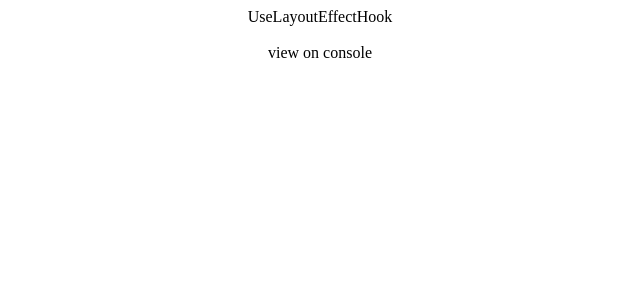
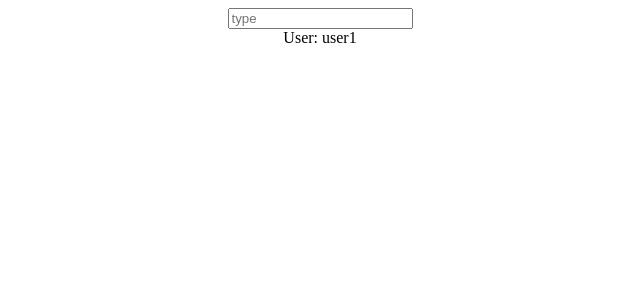
Before and after one commit to pranandv/React-hooks, a React (Create React App) app: page / in a window 1280 px wide. Shown: the top 300 px of the page, without its empty margins (320-960 px from the left). Built offline with nearby package versions, Linux system fonts and the light colour scheme.

Commit message:
useContext hooks

```diff
--- a/src/App.js
+++ b/src/App.js
@@ -1,5 +1,6 @@
 import './App.css';
-import UseLayoutEffectHook from './useLayoutEffect/UseLayoutEffectHook';
+import UseContextHook from './useContext/UseContextHook';
+// import UseLayoutEffectHook from './useLayoutEffect/UseLayoutEffectHook';
 // import UseEffectHook from './useEffect/UseEffectHook';
 // import UseRefHook from './useRef/UseRefHook';
 // import UseStateLearning from './useState/UseState'
@@ -12,7 +13,8 @@ function App() {
       {/* <UseReducerHook/> */}
       {/* <UseEffectHook/> */}
       {/* <UseRefHook/> */}
-      <UseLayoutEffectHook/>
+      {/* <UseLayoutEffectHook/> */}
+      <UseContextHook/>
     </div>
   );
 }
--- /dev/null
+++ b/src/useContext/Login.js
@@ -0,0 +1,15 @@
+import React, { useContext } from 'react'
+import { AppContext } from '../useContext/UseContextHook'
+
+function Login() {
+    const { setUser } = useContext(AppContext)
+    return (
+        <div>
+            <input onChange={(event) => {
+                setUser(event.target.value)
+            }} placeholder='type'></input>
+        </div>
+    )
+}
+
+export default Login
--- /dev/null
+++ b/src/useContext/UseContextHook.js
@@ -0,0 +1,19 @@
+import React, { createContext, useState } from 'react'
+import Login from './Login'
+import User from './User'
+
+export const AppContext = createContext(null)
+
+function UseContextHook() {
+    const [user, setUser] = useState("user1")
+    return (
+        <div>
+            <AppContext.Provider value={{ user, setUser }}>
+                <Login />
+                <User />
+            </ AppContext.Provider >
+        </div>
+    )
+}
+
+export default UseContextHook
--- /dev/null
+++ b/src/useContext/User.js
@@ -0,0 +1,11 @@
+import React, { useContext } from 'react'
+import { AppContext } from '../useContext/UseContextHook'
+
+function User() {
+    const { user } = useContext(AppContext)
+    return (
+        <div>User: {user}</div>
+    )
+}
+
+export default User
```
